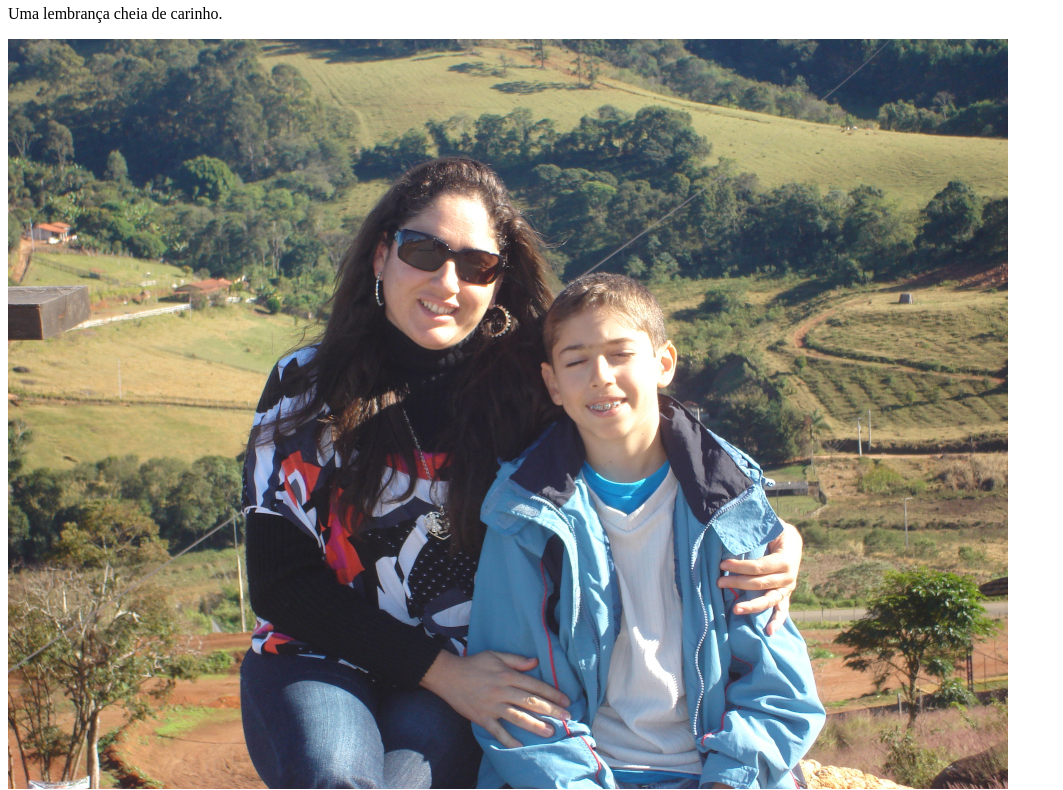
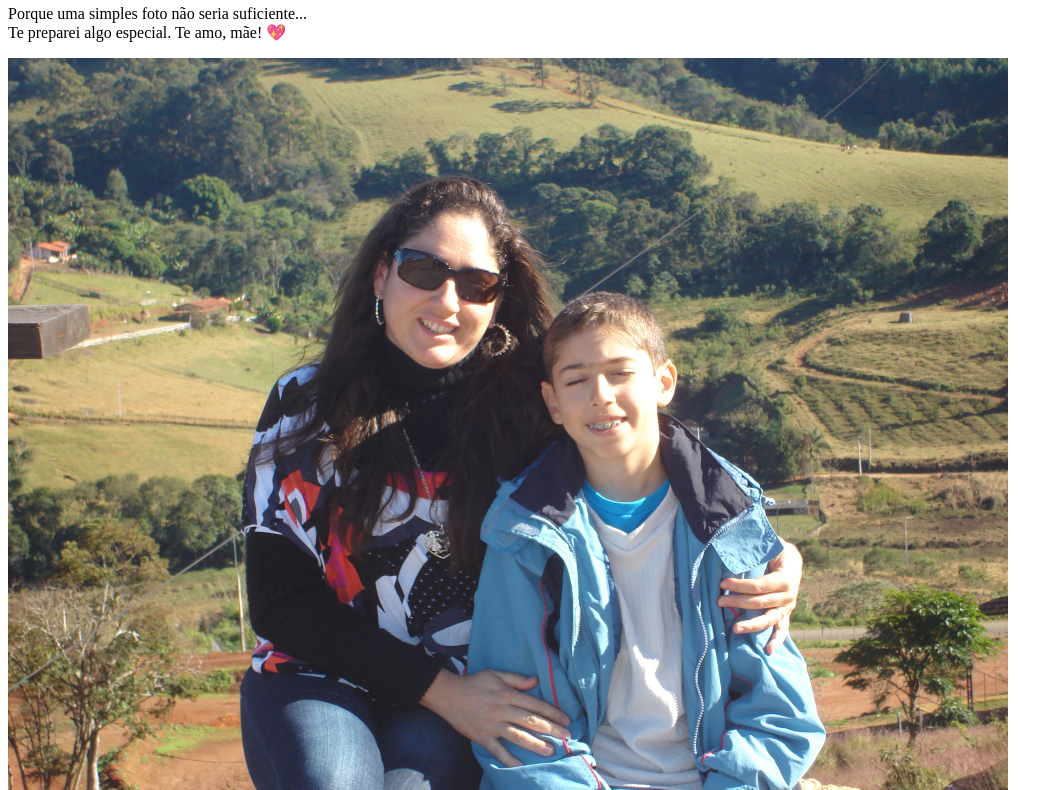
Before and after one commit to alvarovaleriolima/diadasmaes, a plain HTML site: page pag2.html in a window 1280 px wide. Shown: the part 63-853 px from the top of the page, without its empty margins (0-1063 px from the left). Drawn offline with Linux system fonts and the light colour scheme.

Commit message:
uogrades site mãe

```diff
--- a/pag2.html
+++ b/pag2.html
@@ -11,7 +11,9 @@
   <div id="conteudo" class="hidden">
     <header>
       <h2>Para Você, Mãe ❤️</h2>
-      <p>Uma lembrança cheia de carinho.</p>
+      <p>Porque uma simples foto não seria suficiente...<br>
+        Te preparei algo especial.
+        Te amo, mãe! 💖</p>
       <audio id="musica" loop>
         <source src="musica/Mãe_Rick_Renner.mp3" type="audio/mpeg" />
         Seu navegador não suporta áudio.
```
